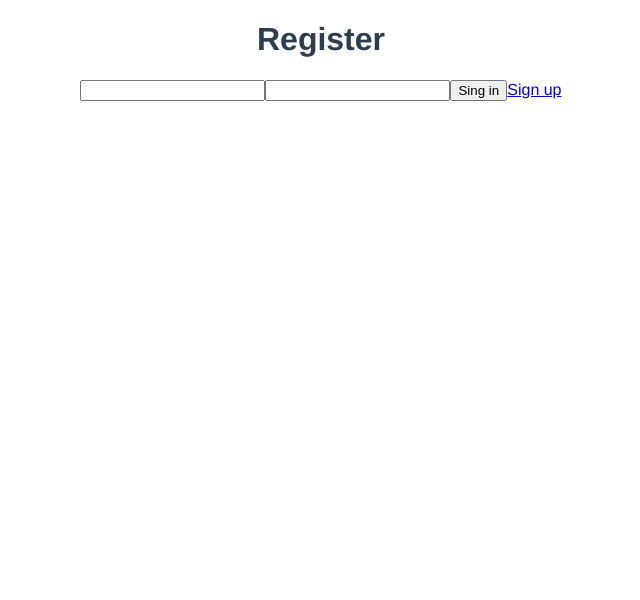
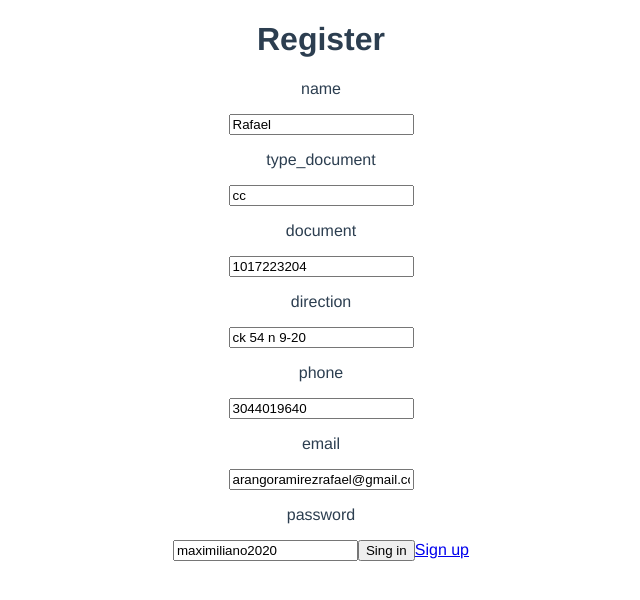
Before and after one commit to rafaelarango/babyLove-web, a Vue app: page /register in a window 1280 px wide. Shown: the top 600 px of the page, without its empty margins (319-959 px from the left). Built offline with nearby package versions, Linux system fonts and the light colour scheme.

Commit message:
Se imprime la data enviada por el front end

```diff
--- a/src/views/Register.vue
+++ b/src/views/Register.vue
@@ -1,21 +1,67 @@
 <template>
   <div>
     <h1>Register</h1>
+    <p>name</p>
+    <input type="text" v-model="name" />
+    <p>type_document</p>
+    <input type="text" v-model="type_document" />
+    <p>document</p>
+    <input type="number" v-model="document" />
+    <p>direction</p>
+    <input type="text" v-model="direction" />
+    <p>phone</p>
+    <input type="number" v-model="phone" />
+    <p>email</p>
     <input type="text" v-model="email" />
+    <p>password</p>
     <input type="text" v-model="password" />
-    <button>Sing in</button>
+    <button @click="register">Sing in</button>
     <router-link to="/login">Sign up</router-link>
   </div>
 </template>
 
 <script>
+import axios from "axios";
+
 export default {
   name: "Register",
   data() {
     return {
-      email: "",
-      password: "",
+      name: "Rafael",
+      type_document: "cc",
+      document: "1017223204",
+      direction: "ck 54 n 9-20",
+      phone: "3044019640",
+      email: "arangoramirezrafael@gmail.com",
+      password: "maximiliano2020",
     };
+  },
+  methods: {
+    async register() {
+      try {
+        const user = {
+          id_rol: 1,
+          name: this.name,
+          type_document: this.type_document,
+          document: this.type_document,
+          direction: this.direction,
+          phone: this.phone,
+          email: this.email,
+          password: this.password,
+        };
+        console.log(`Vamos a imprimir el usuario`, user);
+        const userRegister = await axios.post(
+          "http://localhost:3000/api/users/register",
+          user
+        );
+        console.log(
+          `Imprimir usuarios registrados en la base de datos`,
+          userRegister
+        );
+      } catch (error) {
+        console.error(error);
+      }
+    },
   },
 };
 </script>
```
